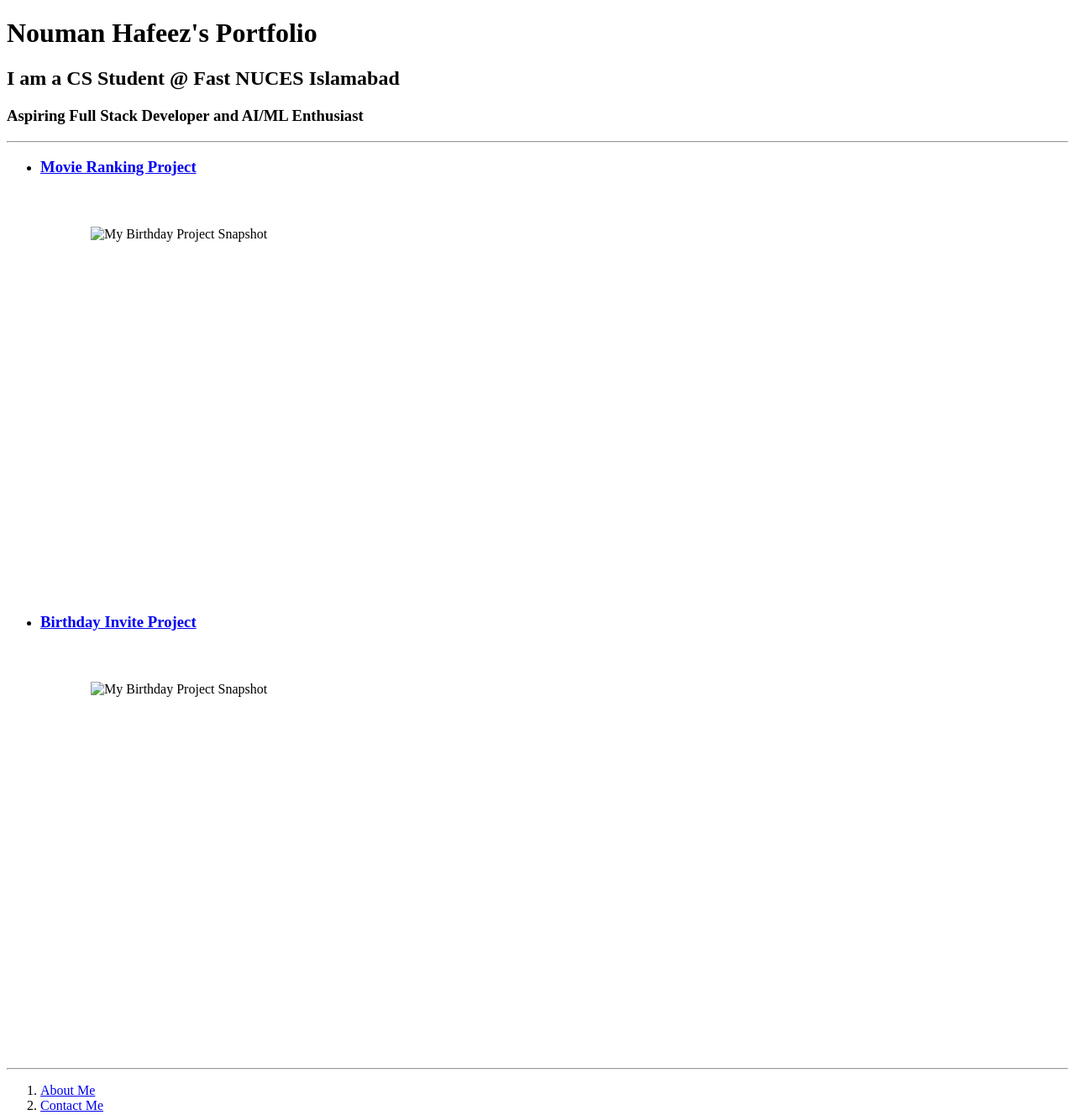
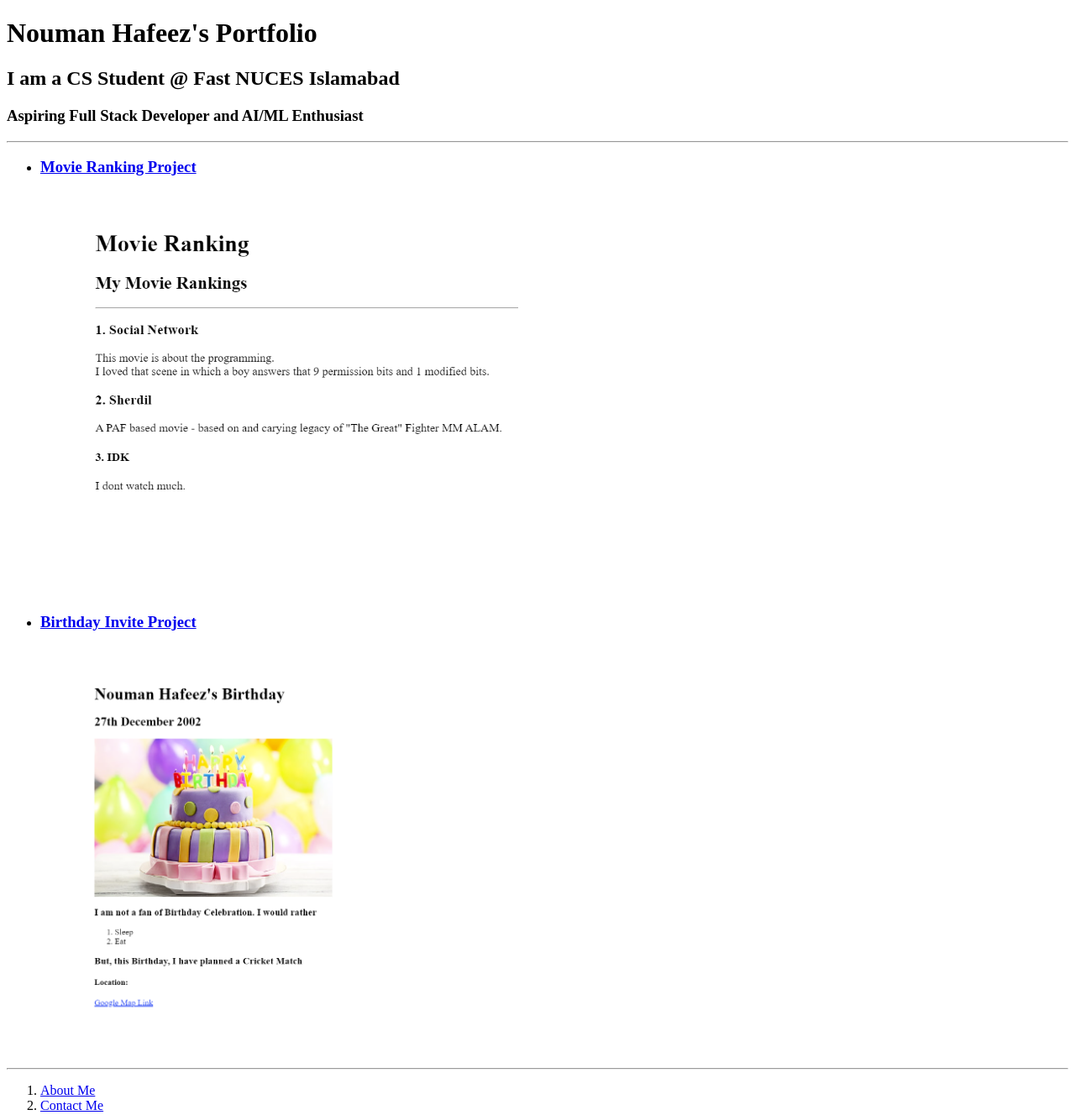
Before and after one commit to MNH11-ai/html-portfolio, a plain HTML site: page index.html in a window 1280 px wide. Shown: the whole page at 84% size. Drawn offline with Linux system fonts and the light colour scheme.

Commit message:
Add files via upload

```diff
--- a/index.html
+++ b/index.html
@@ -16,11 +16,11 @@
   <ul>
     <li>
       <h3><a href="./public/movie-ranking.html">Movie Ranking Project</a></h3>
-      <img src="../4.3 HTML Porfolio Project/assets/images/movie-ranking.png" height="400" alt="My Birthday Project Snapshot" style="display:block; margin: 60px;;"/>
+      <img src="./assets/images/movie-ranking.png" height="400" alt="My Birthday Project Snapshot" style="display:block; margin: 60px;;"/>
       </li>
     <li>
       <h3><a href="./public/birthday-invite.html">Birthday Invite Project</a></h3>
-      <img src="../4.3 HTML Porfolio Project/assets/images/birthday-invite.png" height="400" alt="My Birthday Project Snapshot" style="display: block; margin: 60px;"/>
+      <img src="./assets/images/birthday-invite.png" height="400" alt="My Birthday Project Snapshot" style="display: block; margin: 60px;"/>
     </li>
   </ul>
   <hr />
```
